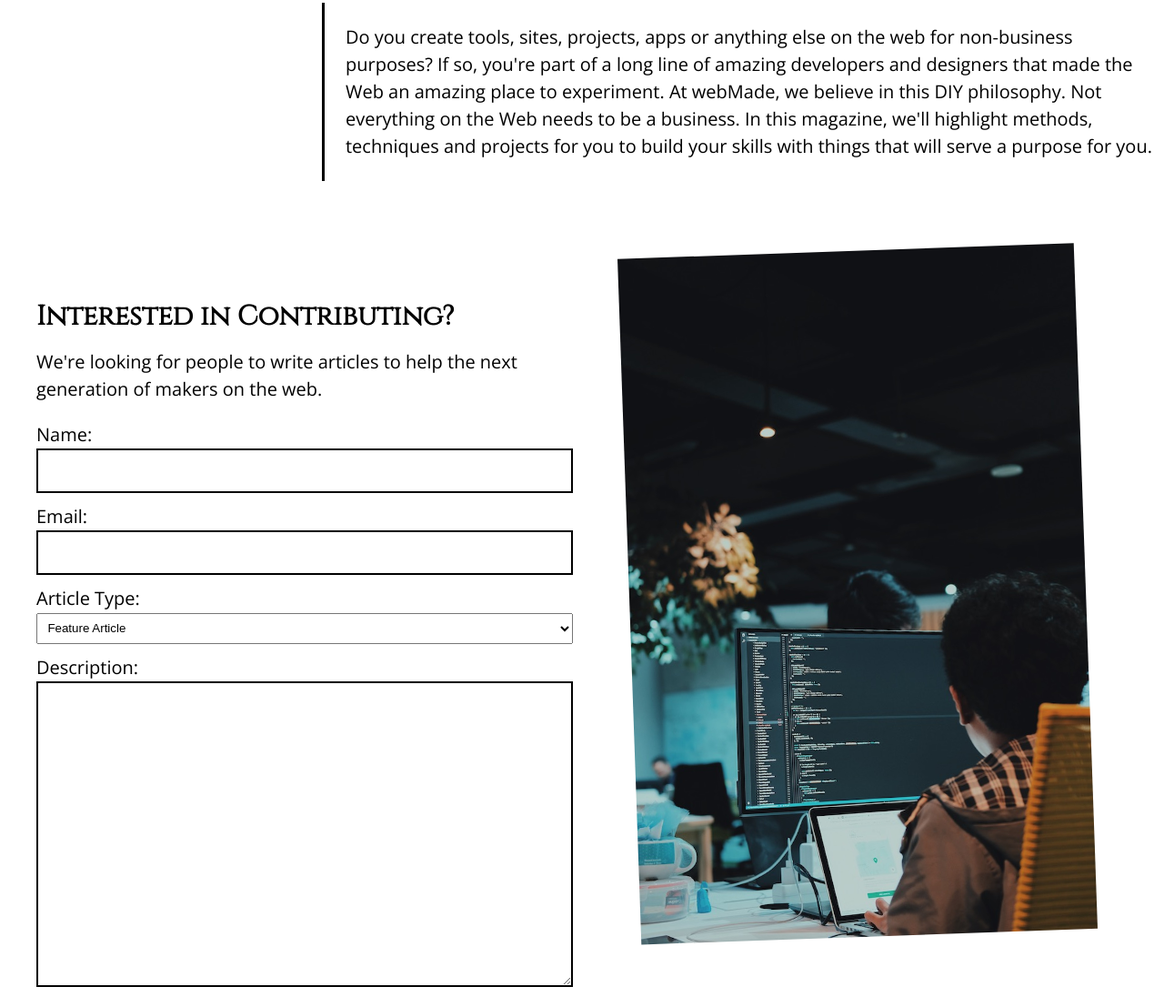
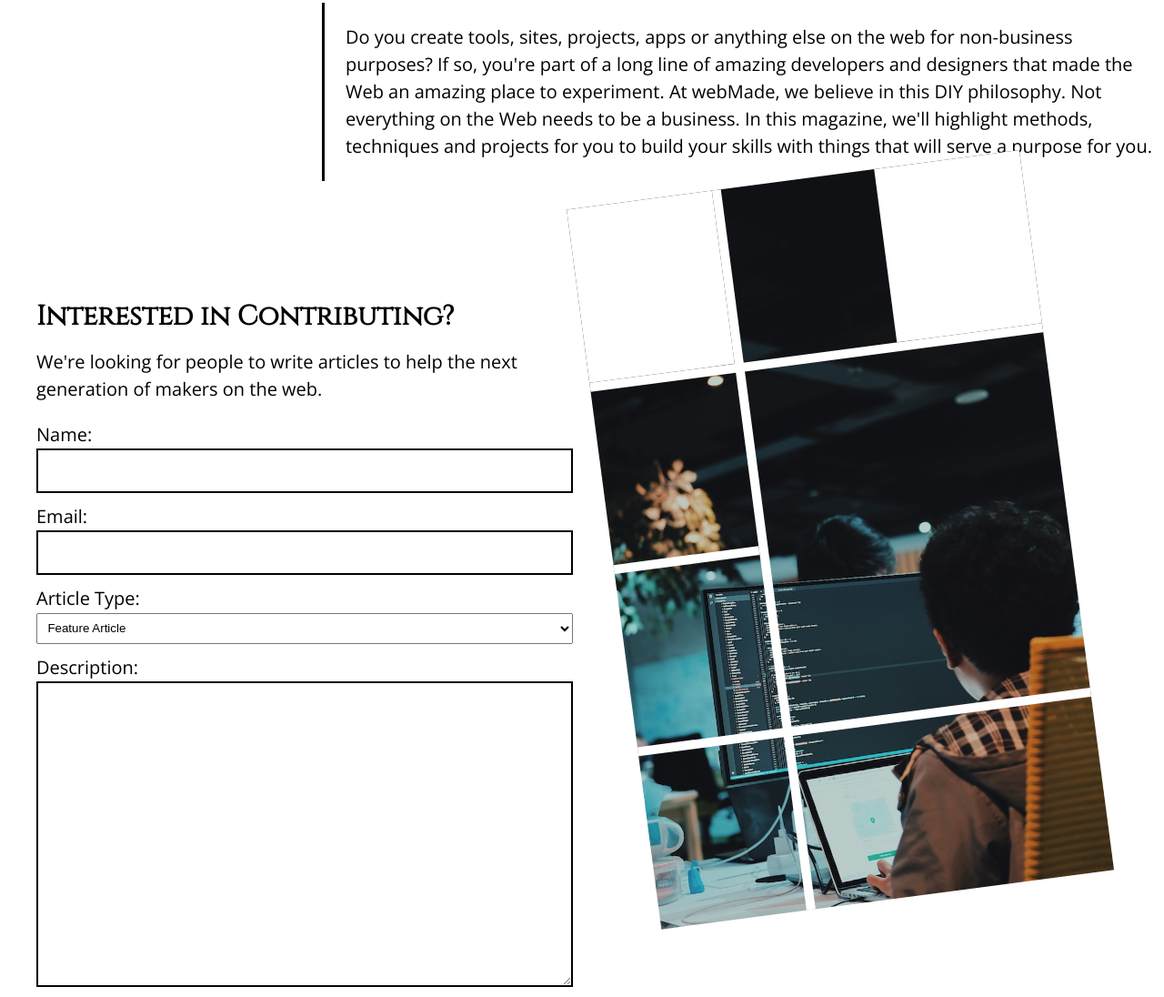
Before and after one commit to brob/webmademag.com, an Eleventy site: page index.html in a window 1280 px wide. Shown: the part 467-1563 px from the top of the page at 91% size. Built offline with nearby package versions, Linux system fonts and the light colour scheme; Eleventy itself is replaced by a stand-in of ours; files that its build step writes are made by us from their sources.

Commit message:
Style grid for image

```diff
--- a/index.html
+++ b/index.html
@@ -48,8 +48,13 @@
             </form>
 
         </div>
-
-        <img class="callout__thumb" src="/images/contributor.jpg" alt="Person in front of computer writing code">
+        <figure class="callout__thumb">
+            <img src="/images/contributor.jpg" alt="Person in front of computer writing code">
+            <span class="span1"></span>
+            <span class="span2"></span>
+            <span class="span3"></span>
+            <span class="span4"></span>
+        </figure>
 
     </section>
 
--- a/style.css
+++ b/style.css
@@ -81,7 +81,53 @@ button {
 }
 .callout__thumb {
     width: 85%;
-    transform: rotate(-2deg) translateY(-5ch);
+    transform: rotate(-7.5deg) translateY(-8rem);
+    display: grid;
+    grid-template-columns:[image-start] 1fr 10px 1fr 10px 1fr [image-end];
+    grid-template-rows: [image-start] 1fr 10px 1fr 10px 1fr 10px 1fr [image-end];
+}
+.callout__thumb img {
+    grid-area: image;
+}
+@supports (object-fit: cover) {
+    .callout__thumb img {
+        align-self: stretch;
+        object-fit: cover;
+        object-position: bottom right
+    }
+}
+.callout__thumb .span1 {
+    grid-column: 2;
+    grid-row: 1 / -1;
+    background-color: #fff;
+}
+.callout__thumb .span2 {
+    grid-column: -1 / -2;
+    grid-row: 1 / 2;
+    background-color: #fff;
+}
+.callout__thumb .span3 {
+    grid-column: 1 / -1;
+    grid-row: 2;
+    background-color: #fff;
+}
+.callout__thumb .span4 {
+    grid-column: 1 / -1;
+    grid-row: 6;
+    background-color: #fff;
+}
+.callout__thumb::after {
+    grid-column: 1;
+    grid-row: 1 / 2;
+    background-color: #fff;
+    content: "";
+}
+.callout__thumb::before {
+    grid-column: 1;
+    grid-row: 4;
+    background-color: #fff;
+    content: "";
+    z-index: 10;
 }
 
 .site-footer {
```
